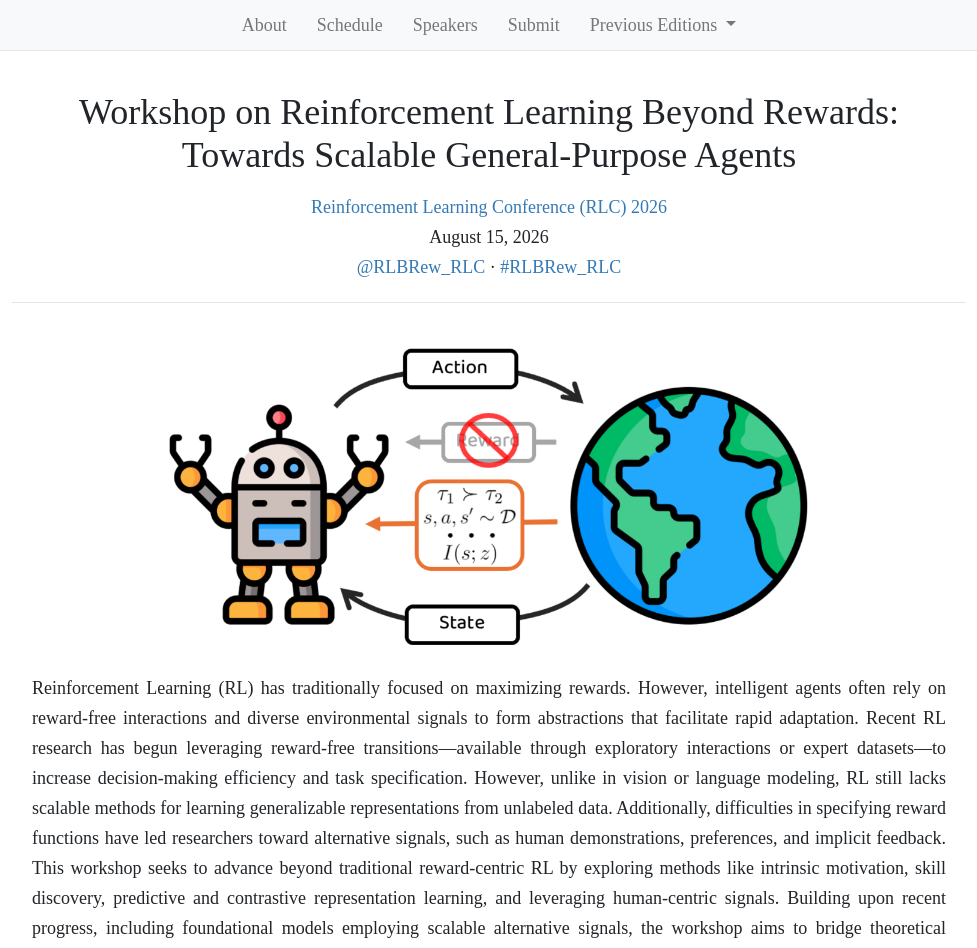
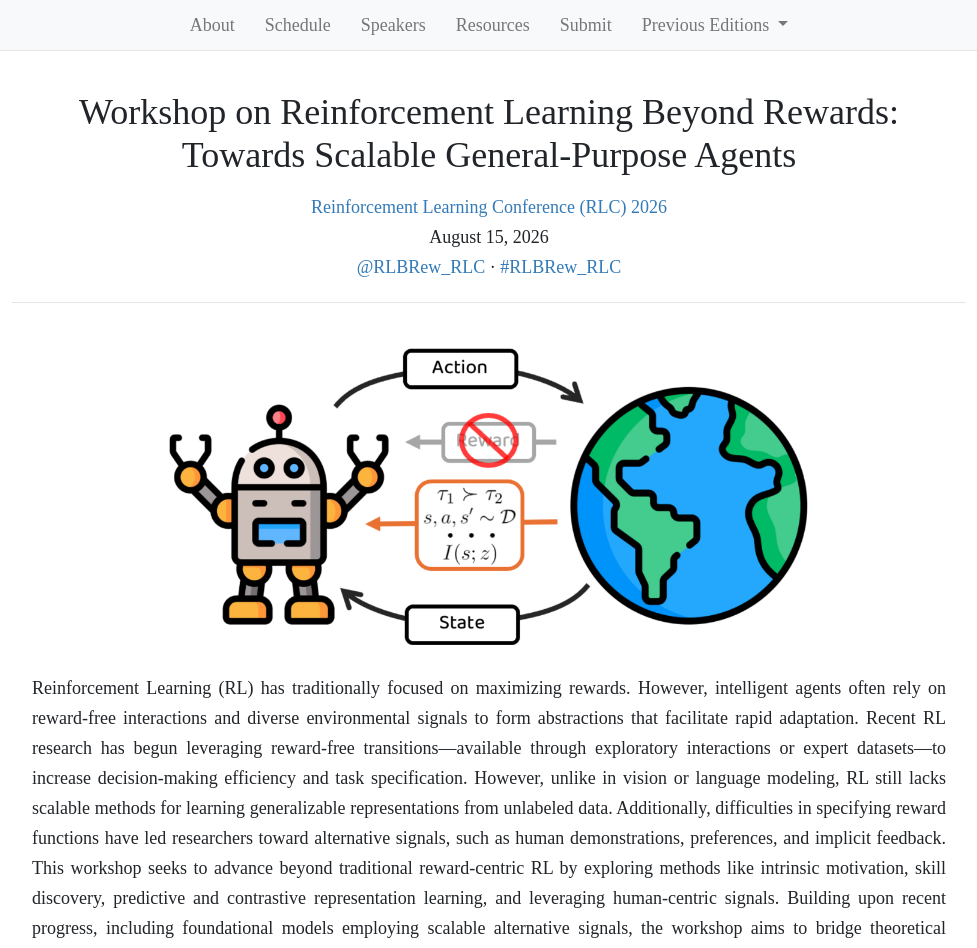
Before and after one commit to rlbrew-workshop/rlbrew-workshop.github.io, a Jekyll site: the page built from index.html, in a window 1280 px wide. Shown: the top 948 px of the page, without its empty margins (151-1128 px from the left). Built offline with Jekyll 4.4.1, drawn with Linux system fonts in a browser that asks for light colours; nearby versions of some CDN libraries.

Commit message:
fix dropdown and remove stray rlbrew3 submodule

```diff
--- a/_layouts/default.html
+++ b/_layouts/default.html
@@ -24,14 +24,16 @@
           <li class="nav-link"><a href="/index.html">About</a></li>
           <li class="nav-link"><a href="/schedule.html">Schedule</a></li>
           <li class="nav-link"><a href="/speakers.html">Speakers</a></li>
+          <li class="nav-link"><a href="/resources.html">Resources</a></li>
           <li class="nav-link"><a href="/submit.html">Submit</a></li>
           <li class="nav-item dropdown nav-link">
             <a class="dropdown-toggle" href="#" id="previousEditionsMenu" role="button" data-toggle="dropdown" aria-haspopup="true" aria-expanded="false">
               Previous Editions
             </a>
-            <div class="dropdown-menu" aria-labelledby="previousEditionsMenu">
-              <a class="dropdown-item" href="https://rlbrew2-workshop.github.io/" target="_blank" rel="noopener noreferrer">RLC 2025</a>
-              <a class="dropdown-item" href="https://rlbrew-workshop.github.io/" target="_blank" rel="noopener noreferrer">RLC 2024</a>
+            <div class="dropdown-menu previous-dropdown" aria-labelledby="previousEditionsMenu">
+              <a class="dropdown-item" href="/" rel="noopener noreferrer">2026</a>
+              <a class="dropdown-item" href="/2025/" rel="noopener noreferrer">2025</a>
+              <a class="dropdown-item" href="/2024/" rel="noopener noreferrer">2024</a>
             </div>
           </li>
         </ul>
--- a/css/style.css
+++ b/css/style.css
@@ -288,3 +288,12 @@
 #previousEditionsMenu + .dropdown-menu .dropdown-item {
   padding-left: 1.2rem;
 }
+
+.previous-dropdown {
+  padding-top: 8px;
+  padding-bottom: 6px;
+}
+
+.previous-dropdown .dropdown-item + .dropdown-item {
+  margin-top: 4px;
+}
```
